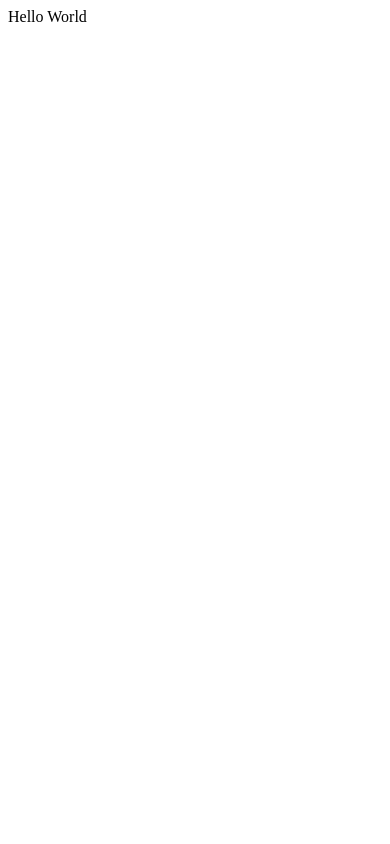
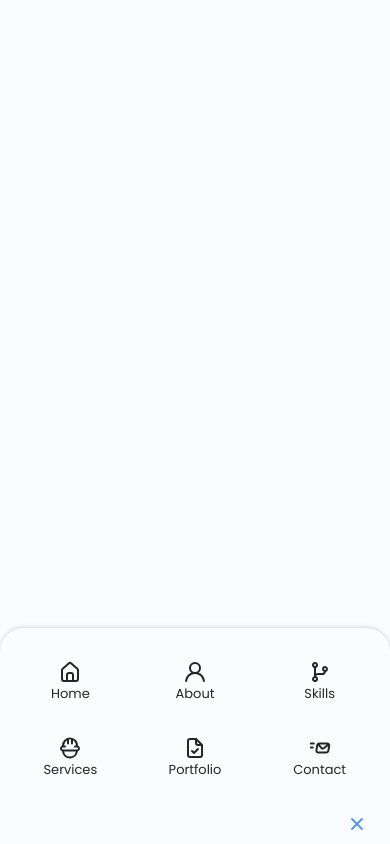
Before and after one commit to safak/animated-portfolio, a React (Vite) app: page / in a window 390 px wide. Built offline with nearby package versions, Linux system fonts and the light colour scheme.

Commit message:
Diseño de la pagina web responsive con Node.js y Vite, en este punto solo se ha diseñado el navbar

```diff
--- a/package.json
+++ b/package.json
@@ -10,8 +10,12 @@
     "preview": "vite preview"
   },
   "dependencies": {
+    "@iconscout/react-unicons": "^2.0.2",
+    "@iconscout/react-unicons-thinline": "^0.0.1",
+    "@iconscout/unicons": "^4.0.8",
     "react": "18.2.0",
-    "react-dom": "18.2.0"
+    "react-dom": "18.2.0",
+    "sass": "^1.68.0"
   },
   "devDependencies": {
     "@types/react": "18.2.15",
--- a/src/App.jsx
+++ b/src/App.jsx
@@ -1,5 +1,11 @@
+import "./app.scss";
+import Navbar from "./components/navbar/Navbar";
 const App = () => {
-  return <div>Hello World</div>;
+  return <div>
+    <section>
+      <Navbar/>
+    </section>
+  </div>;
 };
 
 export default App;
--- /dev/null
+++ b/src/app.scss
@@ -0,0 +1,143 @@
+/*-------------- GOOGLE FONTS--------------*/
+@import url('https://fonts.googleapis.com/css2?family=Poppins:wght@200;300;400;600;700;900&display=swap');
+
+/*--------------VARIABLE CSS--------------*/
+:root{
+    --header-height: 211;
+
+    /*--------------COLORS--------------*/
+    --hue-color: 211;
+
+--first-color: hsl(var(--hue-color), 69%, 61%);
+--first-color-second: hsl(var(--hue-color), 53%, 28%);
+--first-color-alt: hsl(var(--hue-color), 57%, 53%);
+--first-color-lighter: hsl(var(--hue-color), 92%, 85%);
+--title-color: hsl(var(--hue-color), 8%, 15%);
+--text-color: hsl(var(--hue-color), 8%, 45%);
+--text-color-light: hsl(var(--hue-color), 8%, 65%);
+--input-color: hsl(var(--hue-color), 70%, 96%);
+--body-color: hsl(var(--hue-color), 60%, 99%);
+--container-color: #fff;
+--scroll-bar-color: hsl(var(--hue-color), 12%, 90%);
+--scroll-thumb-color: hsl(var(--hue-color), 12%, 80%);
+
+/*--------------FONTS AND TYPOGRAPHY--------------*/
+
+--body-font: 'Poppins', sans-serif;
+
+    --big-font-size: 5rem;
+    --h1-font-size: 1.5rem;
+    --h2-font-size: 1.252rem;
+    --h3-font-size: 1.125rem;
+    --normal-font-size: .938rem;
+    --small-font-size: .813rem;
+    --smaller-font-size: 0.75rem;
+
+    --font-medium: 400;
+    --font-semi-bold: 700;
+
+    /*--------------Z-Margenes Bottom--------------*/
+    --mb-0-25: .25rem;
+    --mb-0-5: .5rem;
+    --mb-0-75: .75rem;
+    --mb-1: 1rem;
+    --mb-1-5: 1.5rem;
+    --mb-2: 2rem;
+    --mb-2-5: 2.5rem;
+    --mb-3: 3rem;
+
+    /*--------------Z-Index--------------*/
+    --z-tooltip: 10;
+    --z-fixed: 100;
+    --z-modal: 1000;
+
+    /*Font size for large devices (desktops)*/
+    @media screen and (min-width: 968px)
+    {
+        :root
+        {
+            --big-font-size: 3rem;
+            --h1-font-size: 2.5rem;
+            --h2-font-size: 1.5rem;
+            --h3-font-size: 1.25rem;
+            --normal-font-size: 1rem;
+            --small-font-size: .875rem;
+            --smaller-font-size: .813rem;
+        }
+    }
+
+
+}
+
+html{
+    scroll-snap-type: y mandatory;
+    scroll-behavior: smooth;
+}
+
+*{
+    padding: 0;
+    margin: 0;
+    box-sizing: border-box;
+}
+
+body{
+    margin: 0 0 var(--header-height) 0;
+    font-family: var(--body-font);
+    font-size: var(--normal-font-size);
+    background-color: var(--body-color);
+    color: var(--text-color);
+}
+
+section{
+    height: 100vh;
+    scroll-snap-align: center;
+}
+
+h1,h2,h3,h4{
+    color: var(--title-color);
+    font-weight: var(--font-semi-bold);
+}
+
+ul{
+    list-style: none;
+}
+
+a{
+    text-decoration: none;
+}
+
+img{
+    max-width: 100%;
+    height: auto;
+}
+
+/* REUSABLE CSS CLASSES */
+section{
+    padding: 2rem 0 4rem;
+}
+
+.section_title{
+    font-size: var(--h1-font-size);
+}
+
+.section_subtitle{
+    display: block;
+    font: var(--small-font-size);
+    margin-bottom: var(--mb-3);
+}
+
+.section_title,
+.section_subtitle{
+    text-align: center;
+}
+
+.container{
+    max-width: 768px;
+    margin-left: var(--mb-1-5);
+    margin-right: var(--mb-1-5);
+}
+
+.grid{
+    display: grid;
+    gap: 1.5rem;
+}
--- /dev/null
+++ b/src/components/navbar/Navbar.jsx
@@ -0,0 +1,86 @@
+import './navbar.scss';
+import { useState } from 'react';
+import '../../app.scss';
+import *as Unicons from '@iconscout/react-unicons';
+import * as Toggle from './Toggle';
+
+
+const Navbar = () => {
+    const [isMenuOpen, setIsMenuOpen] = useState(false);
+
+    const handleToggleClick = () => {
+      const navMenu = document.getElementById('nav-menu');
+      setIsMenuOpen(!isMenuOpen);
+
+      if (isMenuOpen) {
+        Toggle.removeShowMenuClass(navMenu);
+      } else {
+        Toggle.addShowMenuClass(navMenu);
+      }
+    };
+
+    return(
+        <header className="header" id="header">
+        <nav className={`nav_container ${isMenuOpen ? 'menu-open' : ''}`}>
+          <a href="#" className="nav_logo">
+            SEYER DEVS</a>
+
+                <div className={`nav_menu ${isMenuOpen ? 'show-menu' : ''}`} id="nav-menu">
+                    <ul className="nav_list grid">
+
+                        <li className="nav_item">
+                            <a href="#home" className="nav_link">
+                                <Unicons.UilEstate nav_icon/>
+                                Home
+                            </a>
+                        </li>
+
+                        <li className="nav_item">
+                            <a href="" className="nav_link">
+                                <Unicons.UilUser nav_icon/>
+                                About
+                            </a>
+                        </li>
+
+                        <li className="nav_item">
+                            <a href="" className="nav_link">
+                                <Unicons.UilCodeBranch nav_icon/>
+                                Skills
+                            </a>
+                        </li>
+
+                        <li className="nav_item">
+                            <a href="" className="nav_link">
+                                <Unicons.UilConstructor nav_icon/>
+                                Services
+                            </a>
+                        </li>
+
+                        <li className="nav_item">
+                            <a href="" className="nav_link">
+                                <Unicons.UilFileCheck nav_icon/>
+                                Portfolio
+                            </a>
+                        </li>
+
+                        <li className="nav_item">
+                            <a href="" className="nav_link">
+                                <Unicons.UilFastMail nav_icon/>
+                                Contact
+                            </a>
+                        </li>
+                    </ul>
+                    <Unicons.UilTimes className="nav_close" id="nav-close" onClick={handleToggleClick} />
+                </div>
+
+                <div className="nav-btns">
+                    <div className="nav_toggle" id="nav-toggles" onClick={handleToggleClick}>
+                        <Unicons.UilBracketsCurly/>
+                    </div>
+                </div>
+            </nav>
+        </header>
+    )
+}
+
+export default Navbar;
--- /dev/null
+++ b/src/components/navbar/Navbar.scss
@@ -0,0 +1,101 @@
+@import "../../app.scss";
+
+/*--------------Navbar--------------*/
+.header{
+    width: 100%;
+    position: fixed;
+    bottom: 0;
+    left: 0;
+    z-index: var(--z-fixed);
+    background-color: var(--body-color);
+}
+
+.nav{
+    max-width: 968px;
+    height: va(--header-height);
+    display: flex;
+    justify-content: space-between;
+    align-items: center;
+}
+
+.nav_logo,
+.nav_toggle{
+    color: var(--title-color);
+    font-weight: 900;
+    font-size: var(--logo-font-size);
+}
+
+.nav_logo:hover{
+    color: var(--first-color);
+}
+
+.nav_toggle{
+    font-size: 1.1rem;
+    cursor: pointer;
+}
+
+.nav_toggle:hover{
+    color: var(--first-color);
+}
+
+@media screen and (max-width: 767px){
+    .nav_menu{
+        position: fixed;
+        bottom: 0;
+        left: 0;
+        width: 100%;
+        background-color: var(--body-color);
+        padding: 2rem 1.5rem 4rem;
+        box-shadow: 0 -1px 4px rgba(0,0,0,.15);
+        border-radius: 1.5rem 1.5rem 0 0;
+        transition: .3s;
+
+    }
+
+    .nav_menu.show-menu {
+        transform: translateY(0);
+        visibility: visible;
+        opacity: 1;
+      }
+}
+
+.nav_list{
+    grid-template-columns: repeat(3, 1fr);
+    gap: 2rem;
+}
+
+.nav_link{
+    display: flex;
+    flex-direction: column;
+    align-items: center;
+    font-size: var(--small-font-size);
+    color: var(--title-color);
+    font-weight: var(--font-semi);
+}
+
+.nav_link:hover{
+    color: var(--first-color);
+}
+
+.nav_icon{
+    font-size: 1.2rem;
+}
+
+.nav_close{
+    position: absolute;
+    right: 1.3rem;
+    bottom: .5rem;
+    font-size: 1.5rem;
+    cursor: pointer;
+    color: var(--first-color);
+
+}
+
+.nav_close:hover{
+    color: var(--first-color-alt);
+}
+
+ /*--------------SHOW NAV--------------*/
+.show-menu{
+    bottom: 0;
+}
--- /dev/null
+++ b/src/components/navbar/Toggle.jsx
@@ -0,0 +1,13 @@
+const addShowMenuClass = (navMenu) => {
+    if (navMenu) {
+      navMenu.classList.add('show-menu');
+    }
+  };
+
+  const removeShowMenuClass = (navMenu) => {
+    if (navMenu) {
+      navMenu.classList.remove('show-menu');
+    }
+  };
+
+  export { addShowMenuClass, removeShowMenuClass };
```
Also changed, not shown: src/assets/img/header/bg1.gif (added), 1 other file (tests, documents, lock files or other folders).
